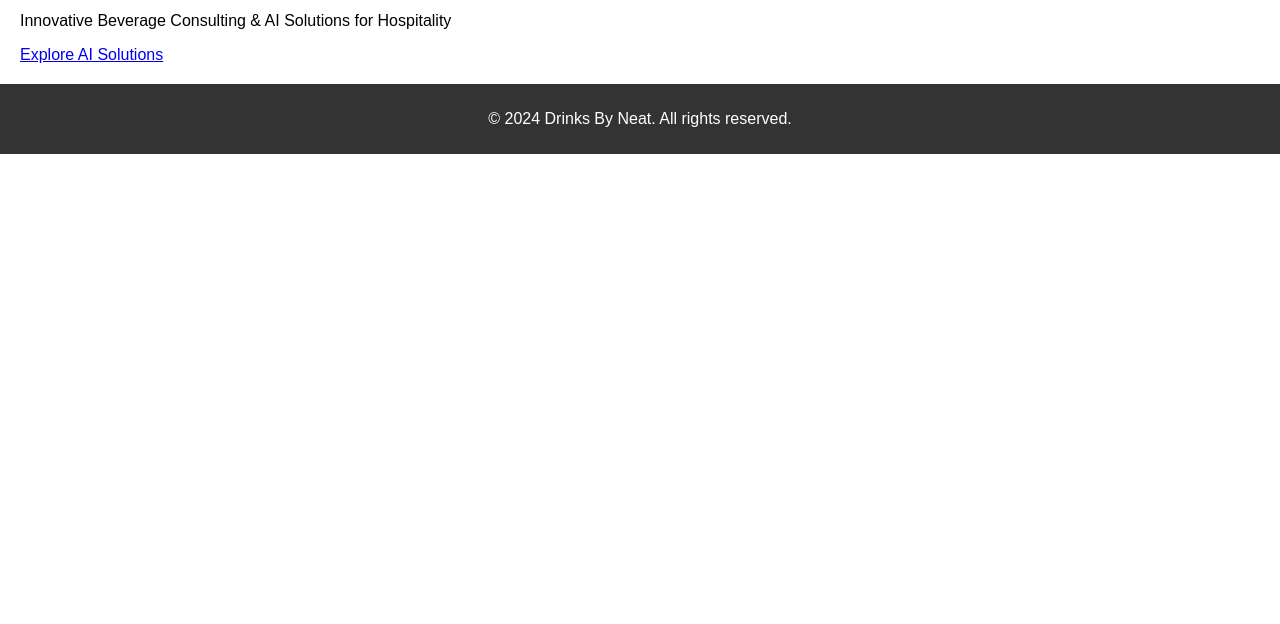
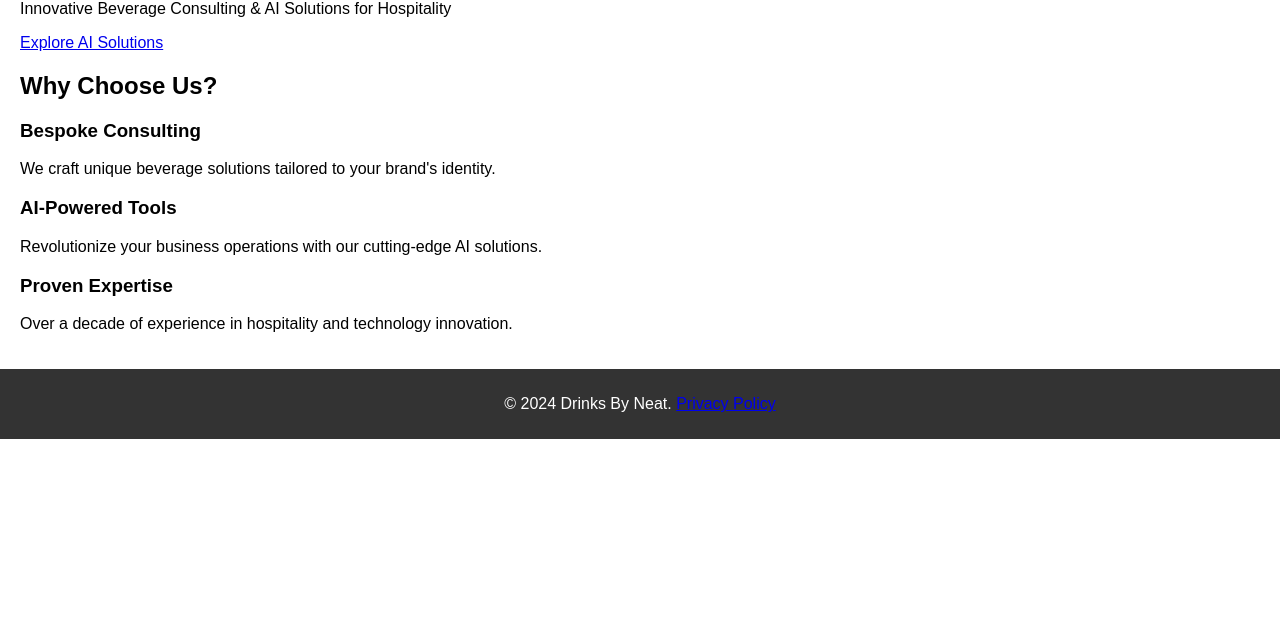
Before and after one commit to Sanidas33/DrinksByNeat, a plain HTML site: page index.html in a window 1280 px wide. Shown: the part 176-800 px from the top of the page. Drawn offline with Linux system fonts and the light colour scheme; files that its build step writes are made by us from their sources.

Commit message:
index.html

```diff
--- a/index.html
+++ b/index.html
@@ -3,12 +3,16 @@
 <head>
     <meta charset="UTF-8">
     <meta name="viewport" content="width=device-width, initial-scale=1.0">
-    <title>Drinks By Neat</title>
+    <meta name="description" content="Drinks By Neat offers beverage consulting and cutting-edge AI solutions for hospitality businesses.">
+    <meta name="keywords" content="beverage consulting, AI solutions for hospitality, bar consulting, AI for hotels, AI for wine stores">
+    <meta name="author" content="Drinks By Neat">
+    <title>Home | Drinks By Neat</title>
     <link rel="stylesheet" href="css/styles.css">
+    <link href="https://fonts.googleapis.com/css2?family=Poppins:wght@300;400;600&display=swap" rel="stylesheet">
 </head>
 <body>
     <header>
-        <nav>
+        <nav class="navbar">
             <a href="index.html" class="logo">Drinks By Neat</a>
             <ul>
                 <li><a href="services.html">Services</a></li>
@@ -17,13 +21,35 @@
             </ul>
         </nav>
     </header>
+
     <main>
-        <h1>Welcome to Drinks By Neat</h1>
-        <p>Innovative Beverage Consulting & AI Solutions for Hospitality</p>
-        <a href="ai-services.html">Explore AI Solutions</a>
+        <section class="hero">
+            <h1>Welcome to Drinks By Neat</h1>
+            <p>Innovative Beverage Consulting & AI Solutions for Hospitality</p>
+            <a href="ai-services.html" class="cta-button">Explore AI Solutions</a>
+        </section>
+
+        <section class="features">
+            <h2>Why Choose Us?</h2>
+            <div class="feature-grid">
+                <div class="feature">
+                    <h3>Bespoke Consulting</h3>
+                    <p>We craft unique beverage solutions tailored to your brand's identity.</p>
+                </div>
+                <div class="feature">
+                    <h3>AI-Powered Tools</h3>
+                    <p>Revolutionize your business operations with our cutting-edge AI solutions.</p>
+                </div>
+                <div class="feature">
+                    <h3>Proven Expertise</h3>
+                    <p>Over a decade of experience in hospitality and technology innovation.</p>
+                </div>
+            </div>
+        </section>
     </main>
+
     <footer>
-        <p>© 2024 Drinks By Neat. All rights reserved.</p>
+        <p>© 2024 Drinks By Neat. <a href="privacy-policy.html">Privacy Policy</a></p>
     </footer>
 </body>
 </html>
```
